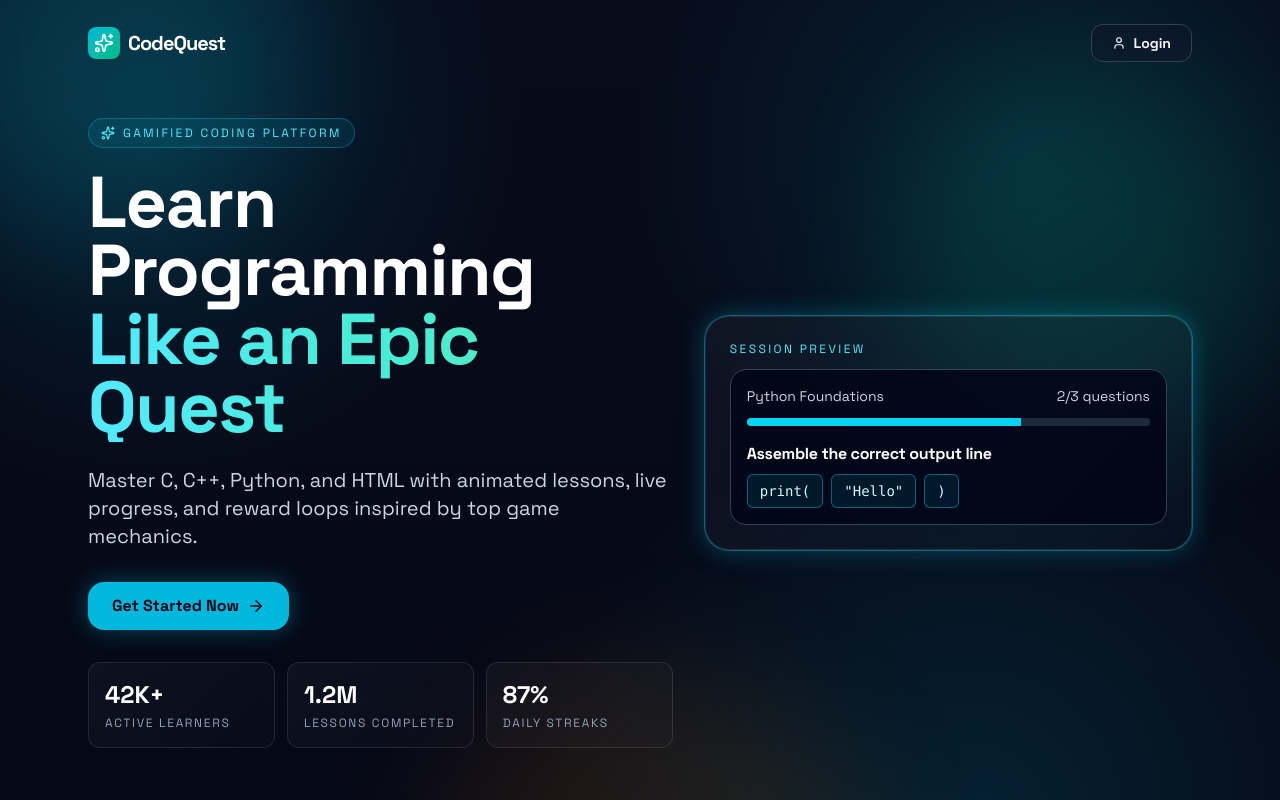
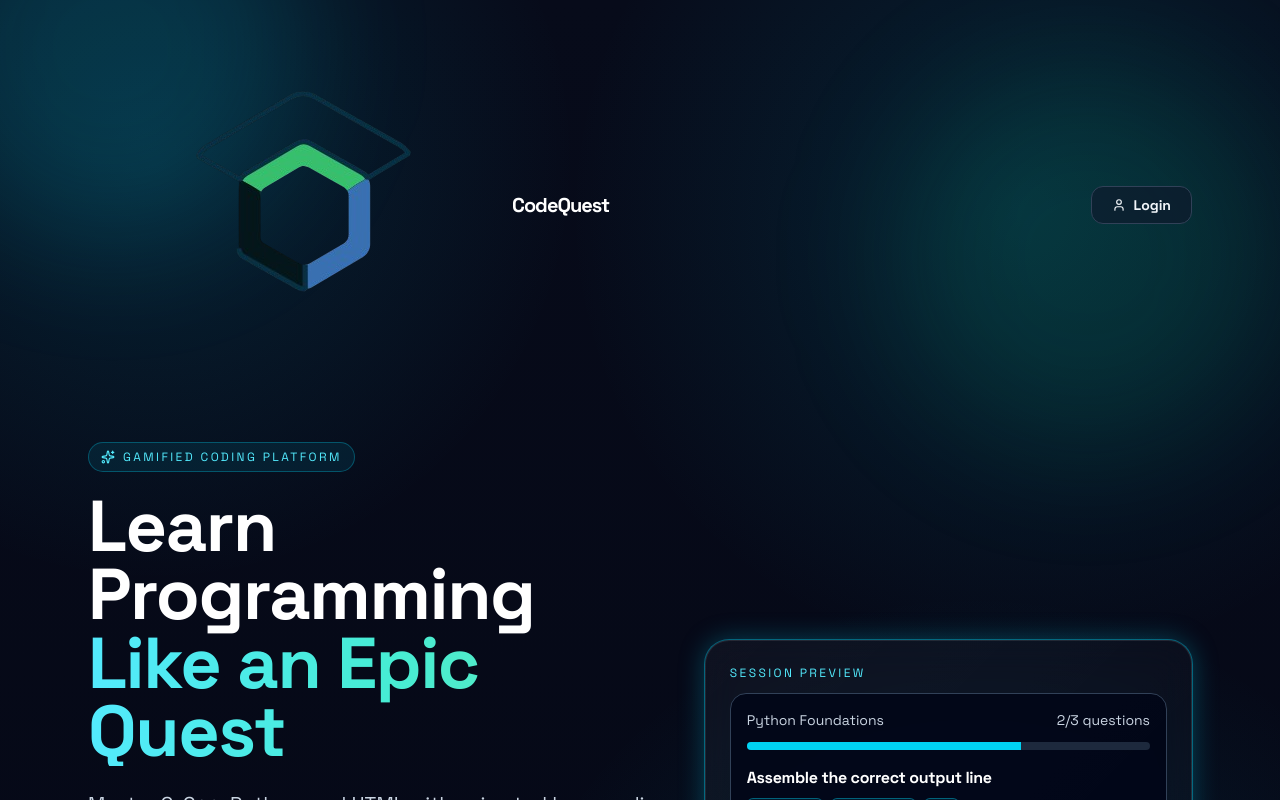
Before and after one commit to ryachavan/CodeQuestWeb, a Next.js app: page / in a window 1280 px wide. Shown: the top 800 px of the page. Built offline with nearby package versions, Linux system fonts and the light colour scheme; no server answers.

Commit message:
added favicon

```diff
--- a/src/app/layout.tsx
+++ b/src/app/layout.tsx
@@ -16,6 +16,9 @@ const codeFont = Fira_Code({
 export const metadata: Metadata = {
   title: "CodeQuest - The Gamified Coding Platform",
   description: "Learn C, C++, Python, and HTML through bite-sized, gamified lessons.",
+  icons: {
+    icon: "/favicon.png",
+  },
 };
 
 export default function RootLayout({
--- a/src/app/page.tsx
+++ b/src/app/page.tsx
@@ -1,6 +1,7 @@
 "use client";
 
 import Link from "next/link";
+import Image from "next/image";
 import { motion } from "framer-motion";
 import { ArrowRight, Sparkles, Swords, Trophy, User } from "lucide-react";
 import { useUserStore } from "@/store/userStore";
@@ -42,9 +43,7 @@ export default function Home() {
       {/* Navbar */}
       <header className="relative z-50 max-w-6xl mx-auto px-6 py-6 flex items-center justify-between">
         <div className="flex items-center gap-2">
-          <div className="w-8 h-8 rounded-lg bg-gradient-to-br from-cyan-500 to-emerald-500 flex items-center justify-center p-1.5">
-            <Sparkles className="text-white h-full w-full" />
-          </div>
+          <Image src="/favicon.png" alt="CodeQuest Logo" width={32} height={32} className="rounded-lg" style={{ width: 'auto', height: 'auto' }} />
           <span className="text-xl font-black text-white tracking-tighter">CodeQuest</span>
         </div>
 
--- a/src/components/Sidebar.tsx
+++ b/src/components/Sidebar.tsx
@@ -1,6 +1,7 @@
 "use client";
 
 import Link from "next/link";
+import Image from "next/image";
 import { BookOpen, Trophy, User, Zap } from "lucide-react";
 import { usePathname } from "next/navigation";
 import { useUserStore } from "@/store/userStore";
@@ -19,9 +20,7 @@ export default function Sidebar() {
   return (
     <aside className="hidden md:flex flex-col w-64 glass-panel border-r border-slate-700/70 h-screen fixed top-0 left-0 p-4">
       <div className="flex items-center gap-3 mb-8 px-2">
-        <div className="w-8 h-8 rounded accent-bg accent-text flex items-center justify-center font-black">
-          C
-        </div>
+        <Image src="/favicon.png" alt="CodeQuest Logo" width={32} height={32} className="rounded" style={{ width: 'auto', height: 'auto' }} />
         <h1 className="text-xl font-black text-white tracking-wide">CodeQuest</h1>
       </div>
 
```
Also changed, not shown: public/favicon.png (added).
